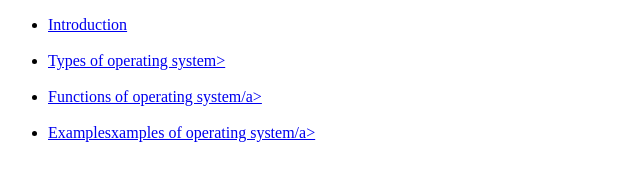
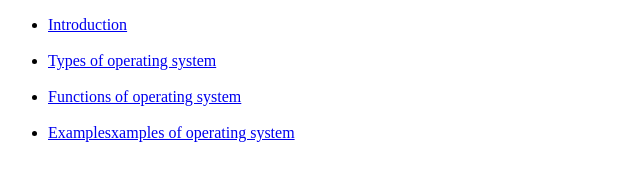
Before and after one commit to Ehabmosad99/ECE006-247, a plain HTML site: page page1.html in a window 1280 px wide. Shown: the part 590-770 px from the top of the page, 0-640 px from the left. Drawn offline with Linux system fonts and the light colour scheme.

Commit message:
Update page1.html

```diff
--- a/page1.html
+++ b/page1.html
@@ -67,11 +67,11 @@ tr:nth-child(even) {
 			<br>
 			<li><a href="page1.html">Introduction</a></li>
 			<br>
-			<li><a href="page2.html">Types of operating system></li>
+			<li><a href="page2.html">Types of operating system</a></li>
 			<br>
-			<li><a href="page3.html">Functions of operating system/a></li>
+			<li><a href="page3.html">Functions of operating system</a></li>
 			<br>
-			<li><a href="page4.html">Examplesxamples of operating system/a></li>
+			<li><a href="page4.html">Examplesxamples of operating system</a></li>
 		</ul>
 
 
```
